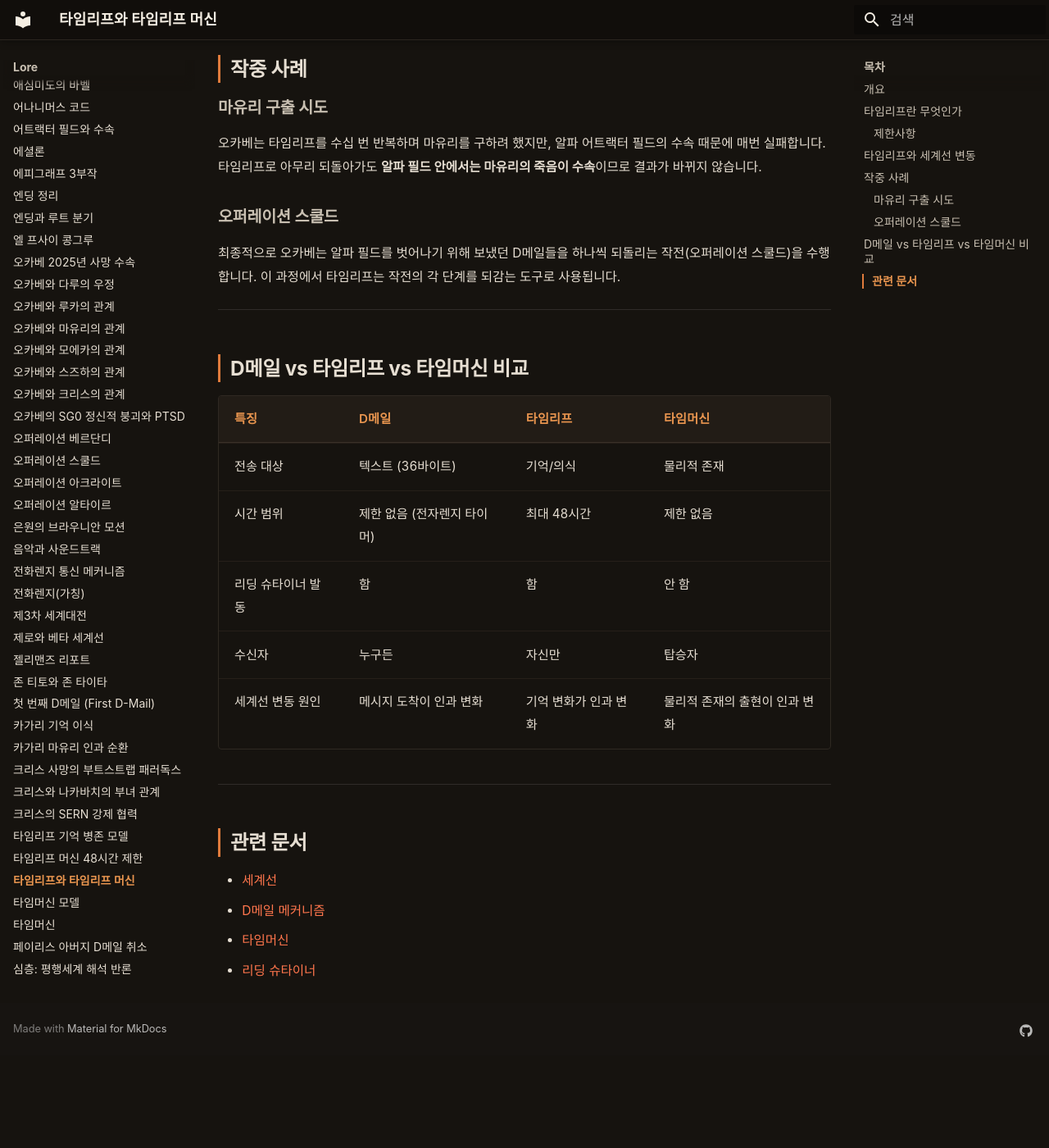
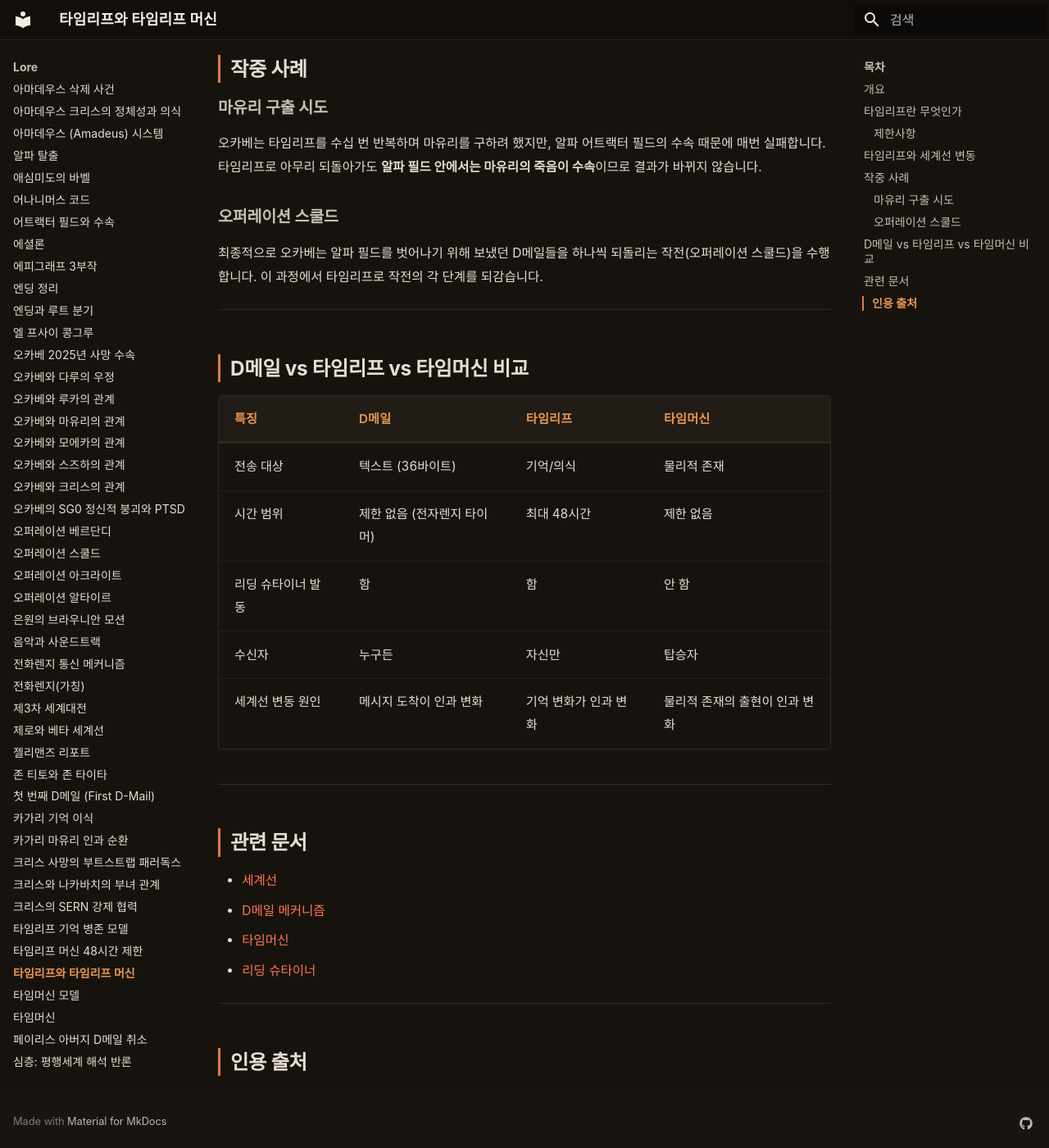
Before and after one commit to sgwiki/sgwiki.github.io, an MkDocs documentation site: the page built from wiki/lore/타임리프.md, in a window 1280 px wide and 1400 px high, scrolled down 1374 px. Shown: the whole window at 82% size. Built offline with MkDocs 1.6.1 and Material for MkDocs 9.7.7, drawn with Linux system fonts in a browser that asks for light colours; some web fonts are replaced; before the commit the page ends 2661 px from its top, so only the background shows below that; some of the changed text lies outside the part shown.

Commit message:
chore(wiki): 타임리프 정비 — ## 인용 출처 섹션 추가·humanize 2건(번역투 자동화피동 2: '덮어씌워집니다' 유지·'사용됩니다'→'되감습니다'·'덮어씌워집니다' 구조 정리)·사실·스포일러(main_story)·수치(48시간·36바이트)·인용 블록 4줄 불변
Co-Authored-By: Claude Opus 4.6 <noreply@anthropic.com>

```diff
--- a/wiki/lore/타임리프.md
+++ b/wiki/lore/타임리프.md
@@ -48,7 +48,7 @@ D메일이 **메시지가 과거에 도착하는 것**이 원인이라면, 타
 
 ### 오퍼레이션 스쿨드
 
-최종적으로 오카베는 알파 필드를 벗어나기 위해 보냈던 D메일들을 하나씩 되돌리는 작전(오퍼레이션 스쿨드)을 수행합니다. 이 과정에서 타임리프는 작전의 각 단계를 되감는 도구로 사용됩니다.
+최종적으로 오카베는 알파 필드를 벗어나기 위해 보냈던 D메일들을 하나씩 되돌리는 작전(오퍼레이션 스쿨드)을 수행합니다. 이 과정에서 타임리프로 작전의 각 단계를 되감습니다.
 
 ---
 
@@ -70,3 +70,7 @@ D메일이 **메시지가 과거에 도착하는 것**이 원인이라면, 타
 - [D메일 메커니즘](D메일.md)
 - [타임머신](타임머신.md)
 - [리딩 슈타이너](리딩-슈타이너.md)
+
+---
+
+## 인용 출처
```
Also changed, not shown: other parts of wiki/lore/타임리프.md (+1 -1 lines).
